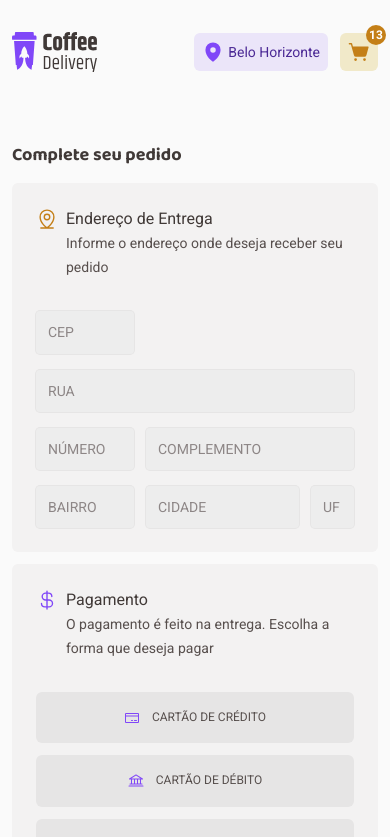
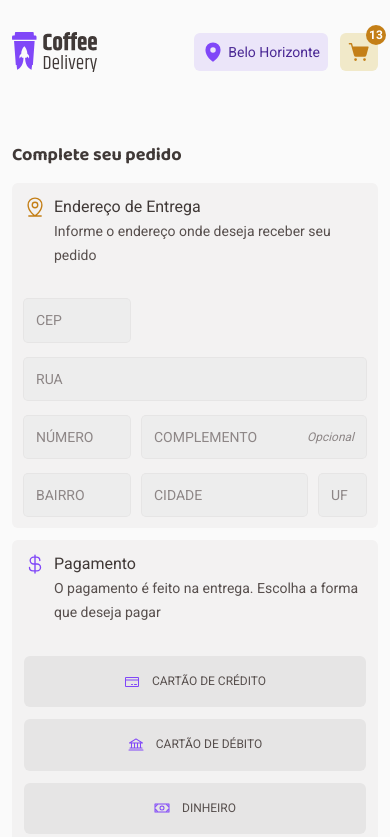
Before and after one commit to vbruno96/coffee-delivery, a React (Vite) app: page /checkout in a window 390 px wide. Shown: the top 837 px of the page. Built offline with nearby package versions, Linux system fonts and the light colour scheme.

Commit message:
ajuste border color on focus inputs

```diff
--- a/src/pages/Cart/index.tsx
+++ b/src/pages/Cart/index.tsx
@@ -15,7 +15,7 @@ export function Cart() {
         <main className="xl:max-w-screen-sm flex flex-col gap-4">
           <h2 className="text-brown-200 font-title text-md font-bold">Complete seu pedido</h2>
           <form className="flex flex-col gap-3">
-            <div className="flex flex-col gap-8 bg-gray-100 p-6 sm:p-10 rounded-md">
+            <div className="flex flex-col gap-8 bg-gray-100 p-3 sm:p-10 rounded-md">
               <div className="relative pl-[1.875rem]">
               <label className="flex items-center gap-2 text-brown-200">
                 <MapPinLine
@@ -29,42 +29,45 @@ export function Cart() {
               <div className="grid grid-cols-6 gap-x-3 gap-y-4">
                 <input
                   type="text"
-                  className="col-span-2 bg-gray-200 text-brown-50 placeholder:text-brown-50 p-3 rounded text-2sm uppercase ring-1 ring-gray-300 focus:ring-purple focus:outline-none"
+                  className="col-span-2 bg-gray-200 text-brown-100 placeholder:text-brown-50 p-3 rounded text-2sm uppercase ring-1 ring-gray-300 focus:ring-yellow-dark focus:outline-none"
                   placeholder="CEP"
                 />
                 <input
                   type="text"
-                  className="col-span-6 bg-gray-200 text-brown-50 placeholder:text-brown-50 p-3 rounded text-2sm uppercase ring-1 ring-gray-300 focus:ring-purple focus:outline-none"
+                  className="col-span-6 bg-gray-200 text-brown-50 placeholder:text-brown-50 p-3 rounded text-2sm uppercase ring-1 ring-gray-300 focus:ring-yellow-dark focus:outline-none"
                   placeholder="Rua"
                 />
                 <input
                   type="text"
-                  className="col-span-2 bg-gray-200 text-brown-50 placeholder:text-brown-50 p-3 rounded text-2sm uppercase ring-1 ring-gray-300 focus:ring-purple focus:outline-none"
+                  className="col-span-2 bg-gray-200 text-brown-50 placeholder:text-brown-50 p-3 rounded text-2sm uppercase ring-1 ring-gray-300 focus:ring-yellow-dark focus:outline-none"
                   placeholder="Número"
                 />
+                <div className="relative col-span-4 after:absolute after:top-3.5 after:right-3 after:content-['Opcional'] after:text-brown-50 after:text-sm after:italic">
+                  <input
+                    type="text"
+                    className="w-full bg-gray-200 text-brown-50 placeholder:text-brown-50 p-3 rounded text-2sm uppercase ring-1 ring-gray-300 focus:ring-yellow-dark focus:outline-none"
+                    placeholder="Complemento"
+                  />
+                </div>
+
                 <input
                   type="text"
-                  className="col-span-4 bg-gray-200 text-brown-50 placeholder:text-brown-50 p-3 rounded text-2sm uppercase ring-1 ring-gray-300 focus:ring-purple focus:outline-none"
-                  placeholder="Complemento"
-                />
-                <input
-                  type="text"
-                  className="col-span-2 bg-gray-200 text-brown-50 placeholder:text-brown-50 p-3 rounded text-2sm uppercase ring-1 ring-gray-300 focus:ring-purple focus:outline-none"
+                  className="col-span-2 bg-gray-200 text-brown-50 placeholder:text-brown-50 p-3 rounded text-2sm uppercase ring-1 ring-gray-300 focus:ring-yellow-dark focus:outline-none"
                   placeholder="Bairro"
                 />
                 <input
                   type="text"
-                  className="col-span-3 bg-gray-200 text-brown-50 placeholder:text-brown-50 p-3 rounded text-2sm uppercase ring-1 ring-gray-300 focus:ring-purple focus:outline-none"
+                  className="col-span-3 bg-gray-200 text-brown-50 placeholder:text-brown-50 p-3 rounded text-2sm uppercase ring-1 ring-gray-300 focus:ring-yellow-dark focus:outline-none"
                   placeholder="Cidade"
                 />
                 <input
                   type="text"
-                  className="col-span-1 bg-gray-200 text-brown-50 placeholder:text-brown-50 p-3 rounded text-2sm uppercase ring-1 ring-gray-300 focus:ring-purple focus:outline-none"
+                  className="col-span-1 bg-gray-200 text-brown-50 placeholder:text-brown-50 p-3 rounded text-2sm uppercase ring-1 ring-gray-300 focus:ring-yellow-dark focus:outline-none"
                   placeholder="UF"
                 />
               </div>
             </div>
-            <div className="flex flex-col gap-8 bg-gray-100 p-6 sm:p-10 rounded-md">
+            <div className="flex flex-col gap-8 bg-gray-100 p-3 sm:p-10 rounded-md">
               <div className="relative pl-[1.875rem]">
                 <label className="flex items-center gap-2 text-brown-200">
                   <CurrencyDollar
@@ -77,7 +80,7 @@ export function Cart() {
               </div>
               <div className="flex flex-col md:flex-row gap-3">
                 <button
-                  className="md:flex-1 flex justify-center md:justify-start items-center gap-3 bg-gray-300 hover:bg-purple-light text-brown-100 p-4 rounded-md text-sb uppercase hover:ring-1 hover:ring-purple focus:ring-1 focus:ring-purple focus:outline-none hover:transition hover:ease-in hover:duration-300"
+                  className="md:flex-1 flex justify-center md:justify-start items-center gap-3 bg-gray-300 hover:bg-gray-400 text-brown-100 p-4 rounded-md text-sb uppercase focus:bg-purple-light focus:ring-1 focus:ring-purple focus:outline-none hover:transition hover:ease-in hover:duration-300"
                 >
                   <CreditCard
                     size={16}
@@ -86,7 +89,7 @@ export function Cart() {
                   Cartão de Crédito
                 </button>
                 <button
-                  className="md:flex-1 flex justify-center md:justify-start items-center gap-3 bg-gray-300 hover:bg-purple-light text-brown-100 p-4 rounded-md text-sb uppercase hover:ring-1 hover:ring-purple focus:ring-1 focus:ring-purple focus:outline-none hover:transition hover:ease-in hover:duration-300"
+                  className="md:flex-1 flex justify-center md:justify-start items-center gap-3 bg-gray-300 hover:bg-gray-400 text-brown-100 p-4 rounded-md text-sb uppercase focus:bg-purple-light focus:ring-1 focus:ring-purple focus:outline-none hover:transition hover:ease-in hover:duration-300"
                 >
                   <Bank
                     size={16}
@@ -95,7 +98,7 @@ export function Cart() {
                   Cartão de Débito
                 </button>
                 <button
-                  className="md:flex-1 flex justify-center md:justify-start items-center gap-3 bg-gray-300 hover:bg-purple-light text-brown-100 p-4 rounded-md text-sb uppercase hover:ring-1 hover:ring-purple focus:ring-1 focus:ring-purple focus:outline-none hover:transition hover:ease-in hover:duration-300"
+                  className="md:flex-1 flex justify-center md:justify-start items-center gap-3 bg-gray-300 hover:bg-gray-400 text-brown-100 p-4 rounded-md text-sb uppercase focus:bg-purple-light focus:ring-1 focus:ring-purple focus:outline-none hover:transition hover:ease-in hover:duration-300"
                 >
                   <Money
                     size={16}
```
